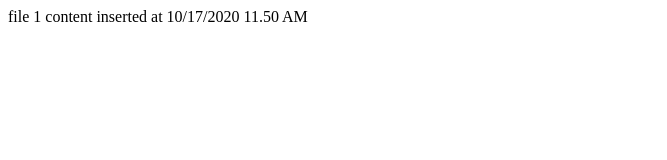
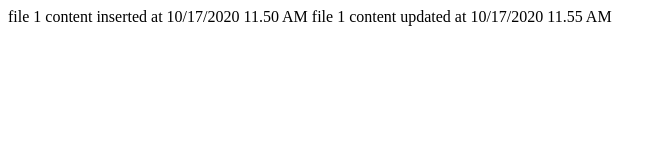
Before and after one commit to soorajhere/LearnGitRepo, a plain HTML site: page file1.html in a window 1280 px wide. Shown: the whole page, without its empty margins (0-667 px from the left). Drawn offline with Linux system fonts and the light colour scheme.

Commit message:
git commit 2

```diff
--- a/file1.html
+++ b/file1.html
@@ -1,5 +1,6 @@
 <html><body>
 
 file 1 content inserted at 10/17/2020 11.50 AM
+file 1 content updated at 10/17/2020 11.55 AM
 
 </body></html>
```
